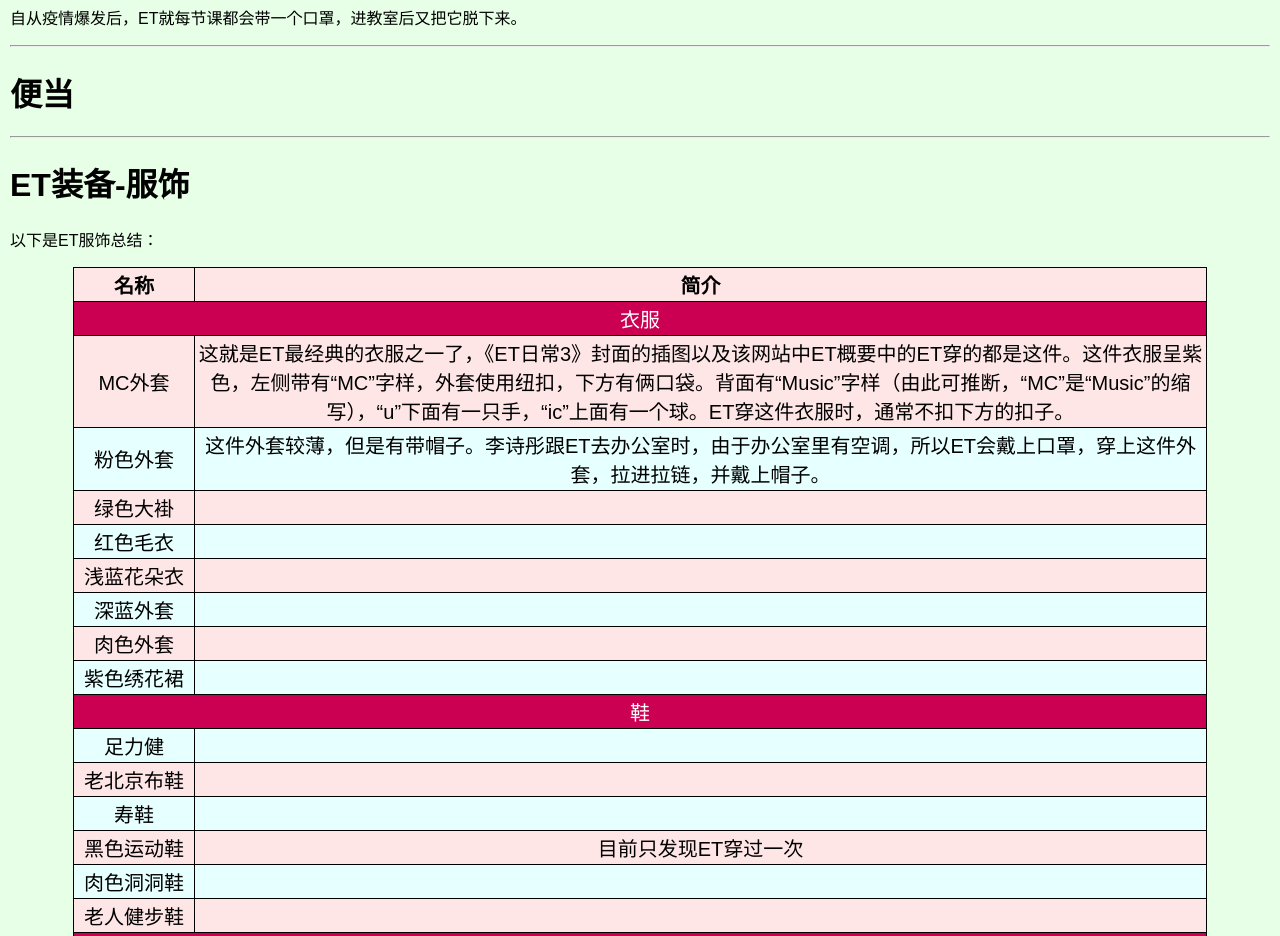
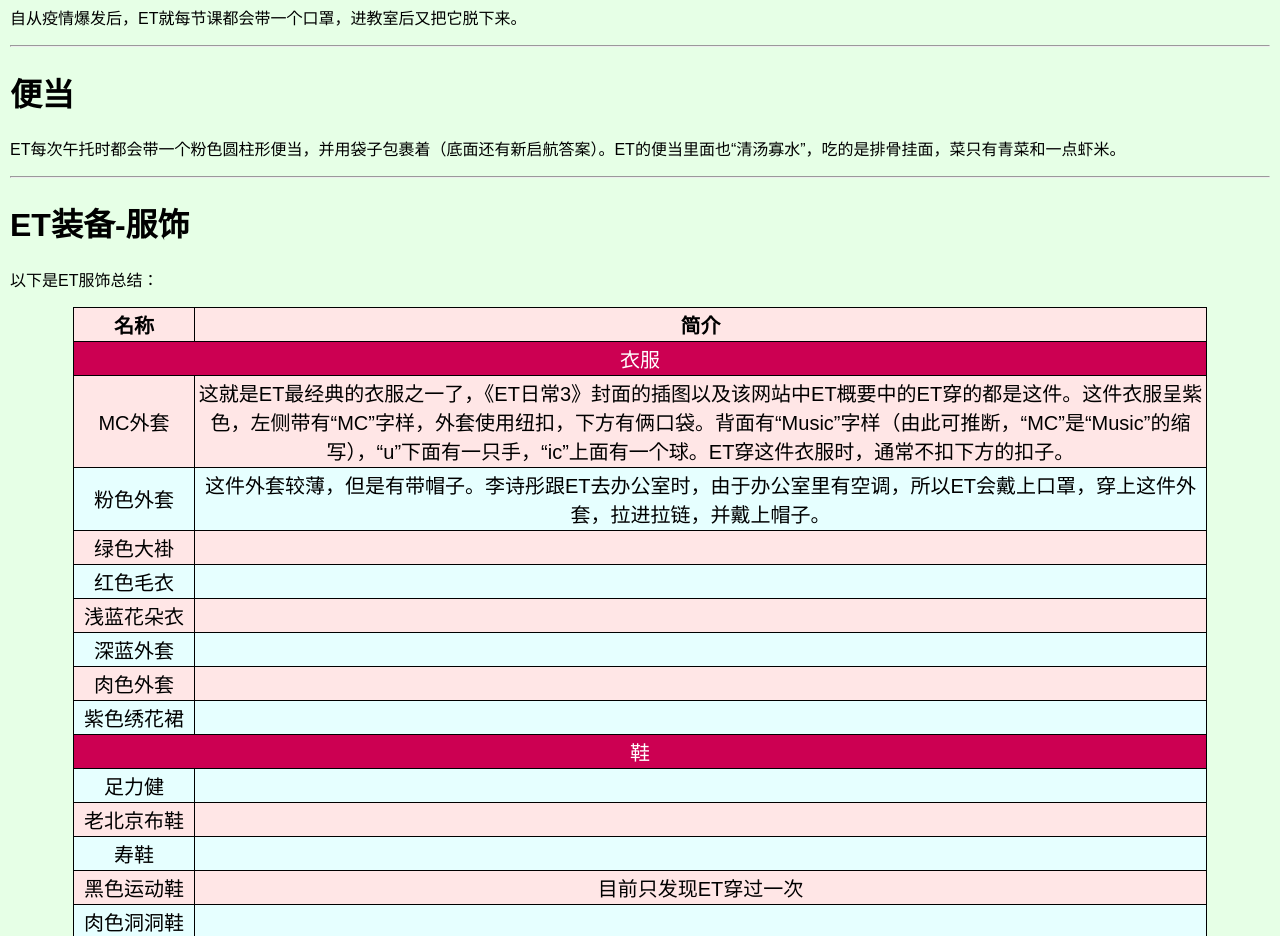
Before and after one commit to dsywy1698/dsywy1698.github.io, a plain HTML site: page et-zb.htm in a window 1280 px wide. Shown: the part 2460-3396 px from the top of the page. Drawn offline with Linux system fonts and the light colour scheme.

Commit message:
Update et-zb.html

```diff
--- a/et-zb.htm
+++ b/et-zb.htm
@@ -165,6 +165,7 @@ background-color:#cc0052;
 <p>自从疫情爆发后，ET就每节课都会带一个口罩，进教室后又把它脱下来。</p>
 <hr/>
 <h1>便当</h1>
+<p>ET每次午托时都会带一个粉色圆柱形便当，并用袋子包裹着（底面还有新启航答案）。ET的便当里面也“清汤寡水”，吃的是排骨挂面，菜只有青菜和一点虾米。</p>
 
 <hr/>
 <h1>ET装备-服饰</h1>
```
